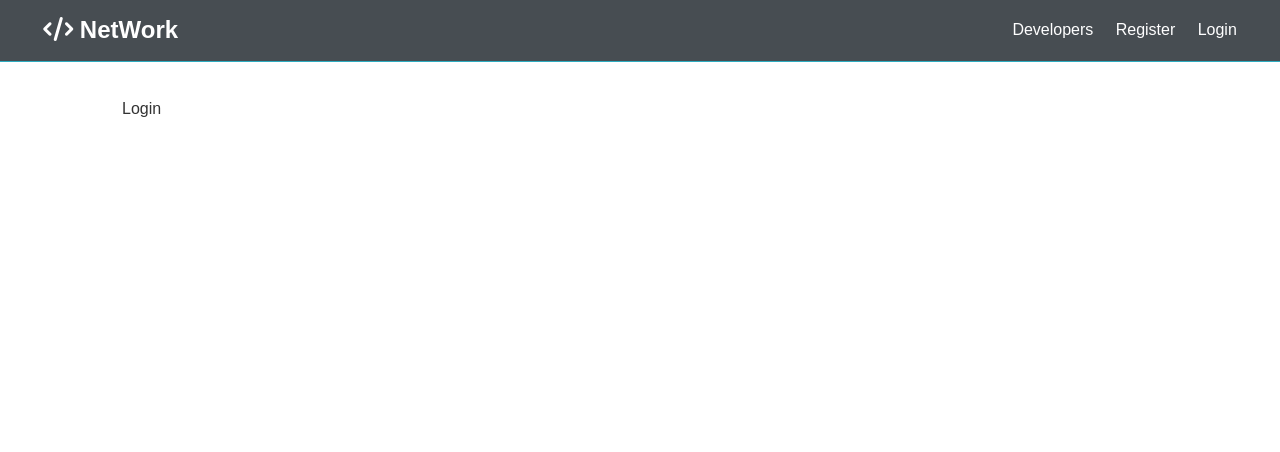
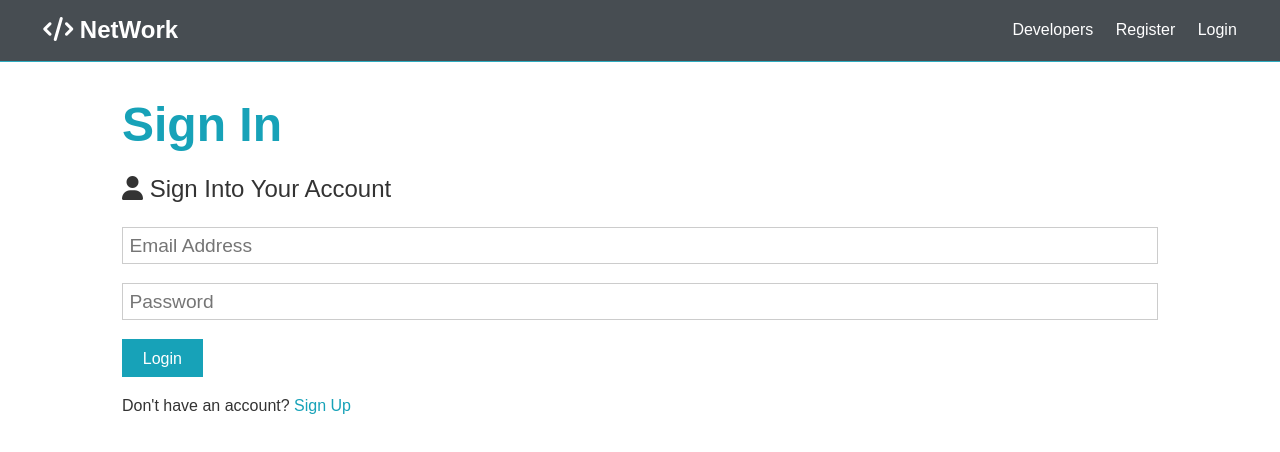
Before and after one commit to cxiong03/Network-App, a React (Create React App) app in the folder client/: page /login in a window 1280 px wide. Shown: the top 452 px of the page. Built offline with nearby package versions, Linux system fonts and the light colour scheme.

Commit message:
login form set up

```diff
--- a/client/src/components/auth/Login.js
+++ b/client/src/components/auth/Login.js
@@ -1,11 +1,45 @@
-import React from 'react'
+import React, { Fragment, useState } from 'react';
+import { Link } from 'react-router-dom';
 
 const Login = () => {
+    const [formData, setFormData] = useState({
+        email: '',
+        password: ''
+    });
+
+    const { email, password } = formData;
+
+    const onChange = e => setFormData({ ...formData, [e.target.name]: e.target.value });
+
+    const onSubmit = async e => {
+        e.preventDefault();
+            console.log('SUCCESS');
+        }
+
     return (
-        <div>
-            Login
-        </div>
+        <Fragment>
+            <h1 className="large text-primary">Sign In</h1>
+            <p className="lead"><i className="fas fa-user"></i> Sign Into Your Account</p>
+            <form className="form" onSubmit={e => onSubmit(e)}>
+                <div className="form-group">
+                    <input type="email" placeholder="Email Address" name="email" value={email} onChange={e => onChange(e)} required />
+                </div>
+            <div className="form-group">
+                <input
+                type="password"
+                placeholder="Password"
+                name="password"
+                value={password} onChange={e => onChange(e)}
+                minLength="6"
+                />
+            </div>
+            <input type="submit" className="btn btn-primary" value="Login" />
+            </form>
+            <p className="my-1">
+            Don't have an account? <Link to="/register">Sign Up</Link>
+            </p>
+        </Fragment>
     )
-}
+};
 
-export default Login
+export default Login;
--- a/client/src/components/auth/Register.js
+++ b/client/src/components/auth/Register.js
@@ -1,4 +1,5 @@
-import React, { Fragment, useState } from 'react'
+import React, { Fragment, useState } from 'react';
+import { Link } from 'react-router-dom';
 
 const Register = () => {
     const [formData, setFormData] = useState({
@@ -17,7 +18,7 @@
         if(password !== password2) {
             console.log('Passwords do not match');
         } else {
-            console.log(formData);
+            console.log('SUCCESS');
         }
     };
 
@@ -58,10 +59,10 @@
             <input type="submit" className="btn btn-primary" value="Register" />
             </form>
             <p className="my-1">
-            Already have an account? <a href="login.html">Sign In</a>
+            Already have an account? <Link to="/login">Sign In</Link>
             </p>
         </Fragment>
     )
 }
 
-export default Register
+export default Register;
```
